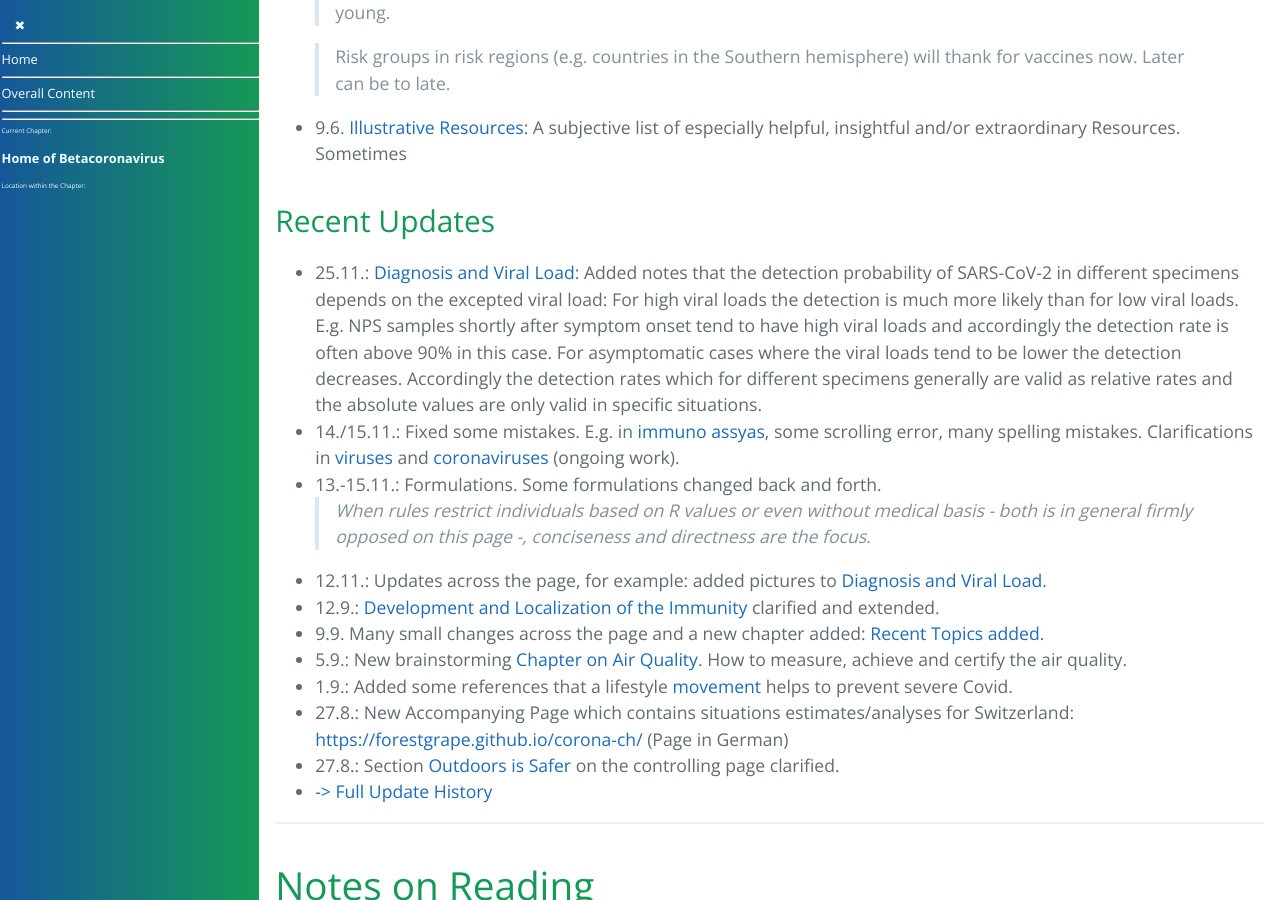
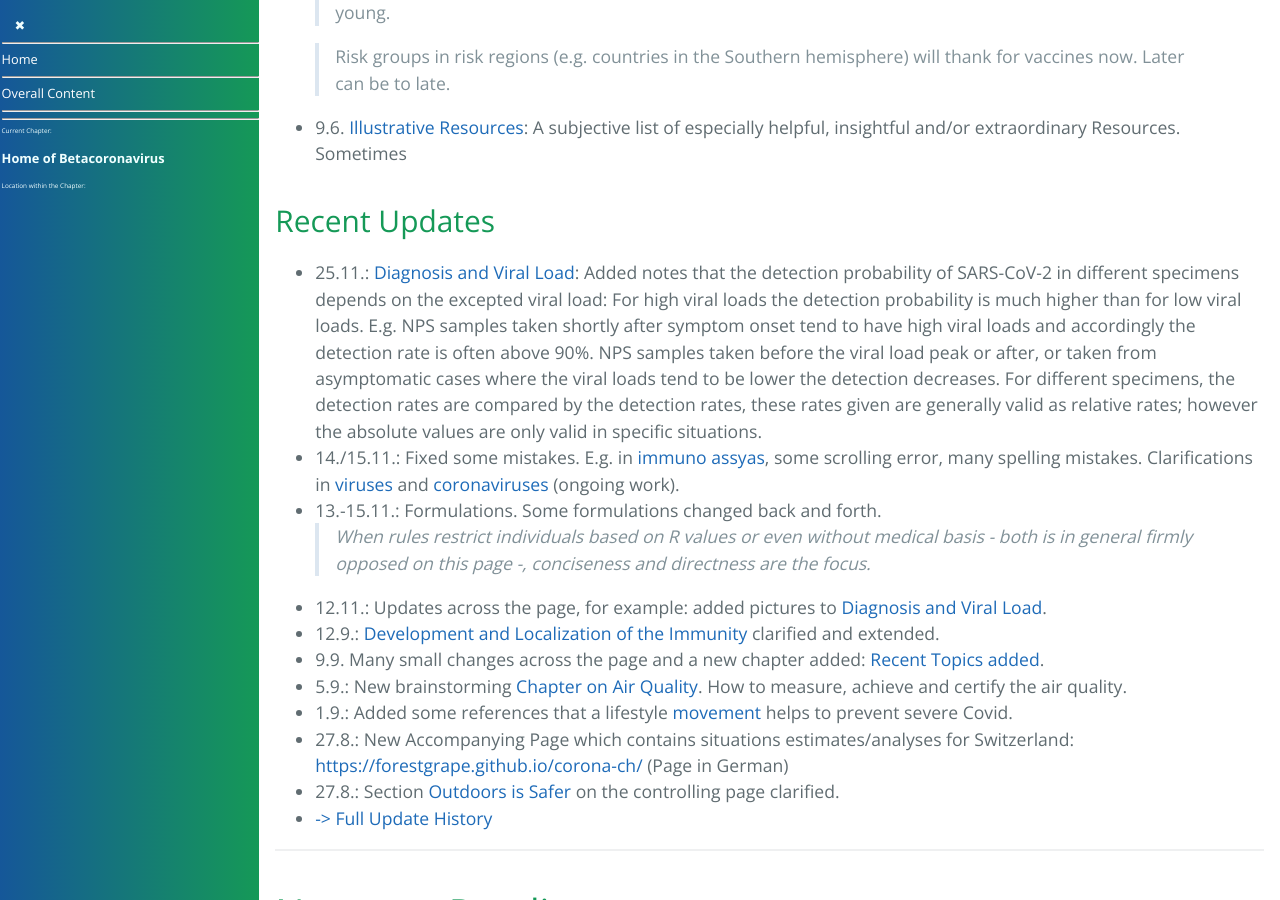
Before and after one commit to forestgrape/coronavirus, a Jekyll site: the page built from index.md, in a window 1280 px wide and 900 px high, scrolled down 2449 px. Built offline with Jekyll 4.4.1, drawn with Linux system fonts in a browser that asks for light colours; our own code applies the rules of GitHub Pages for plain Markdown files.

Commit message:
formulations

```diff
--- a/index.md
+++ b/index.md
@@ -69,7 +69,7 @@ This section overviews the entire content. The [content section](#content) lists
 - 9.6. [Illustrative Resources](1_introduction/illustrative_resources.md): A subjective list of especially helpful, insightful and/or extraordinary Resources. Sometimes
 
 ### Recent Updates
-- 25.11.: [Diagnosis and Viral Load](./3_medical/diagnosis_and_viral_load.md): Added notes that the detection probability of SARS-CoV-2 in different specimens depends on the excepted viral load: For high viral loads the detection is much more likely than for low viral loads. E.g. NPS samples shortly after symptom onset tend to have high viral loads and accordingly the detection rate is often above 90% in this case. For asymptomatic cases where the viral loads tend to be lower the detection decreases. Accordingly the detection rates which for different specimens generally are valid as relative rates and the absolute values are only valid in specific situations.
+- 25.11.: [Diagnosis and Viral Load](./3_medical/diagnosis_and_viral_load.md): Added notes that the detection probability of SARS-CoV-2 in different specimens depends on the excepted viral load: For high viral loads the detection probability is much higher than for low viral loads. E.g. NPS samples taken shortly after symptom onset tend to have high viral loads and accordingly the detection rate is often above 90%. NPS samples taken before the viral load peak or after, or taken from asymptomatic cases where the viral loads tend to be lower the detection decreases. For different specimens, the detection rates are compared by the detection rates, these rates given are generally valid as relative rates; however the absolute values are only valid in specific situations.
 - 14./15.11.: Fixed some mistakes. E.g. in [immuno assyas](./3_medical/immuno_assyas.md), some scrolling error, many spelling mistakes. Clarifications in [viruses](./2_biological/viruses.md) and [coronaviruses](2_biological/coronavirus.md) (ongoing work).
 - 13.-15.11.: Formulations. Some formulations changed back and forth.
   > *When rules restrict individuals based on R values or even without medical basis - both is in general firmly opposed on this page -, conciseness and directness are the focus.*
```
